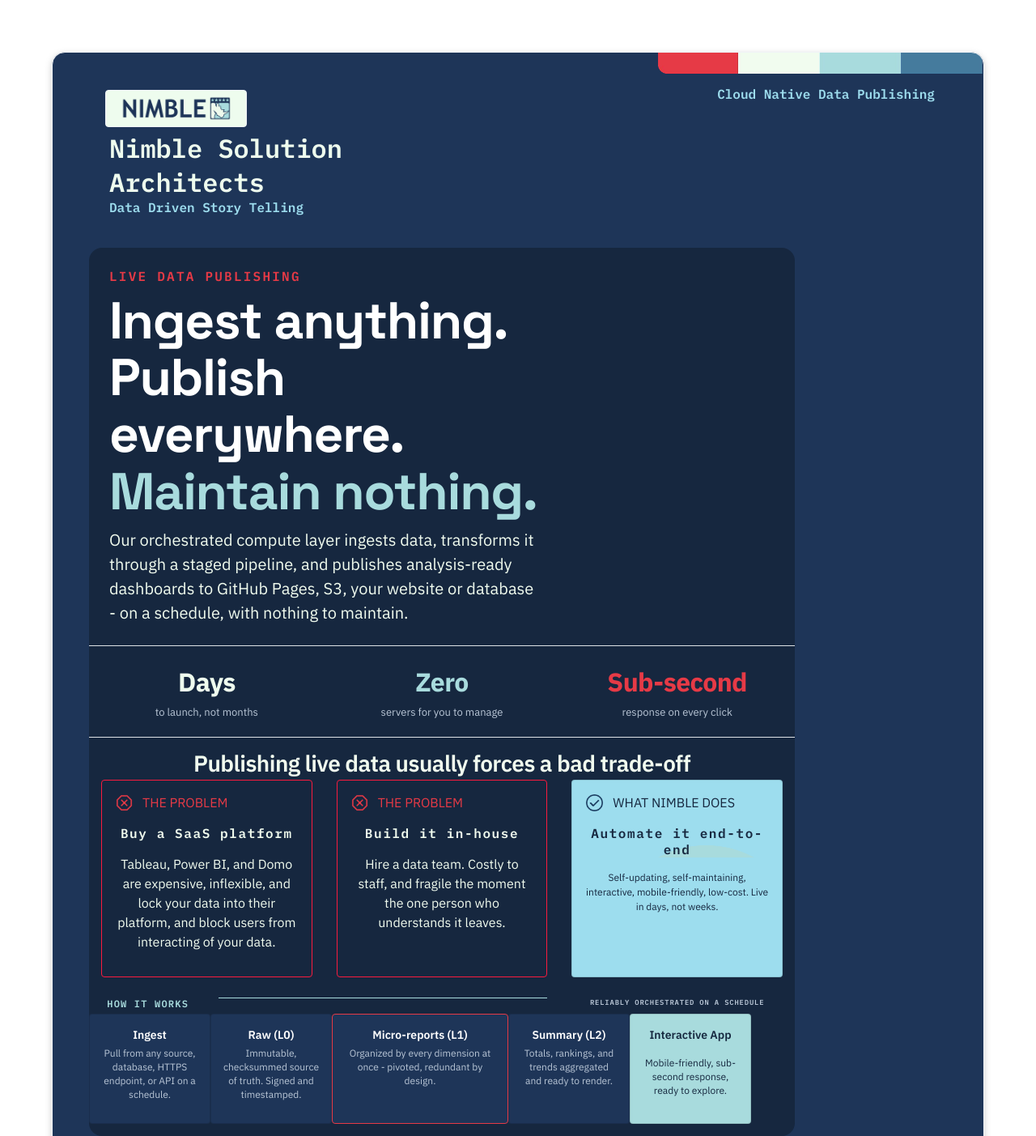
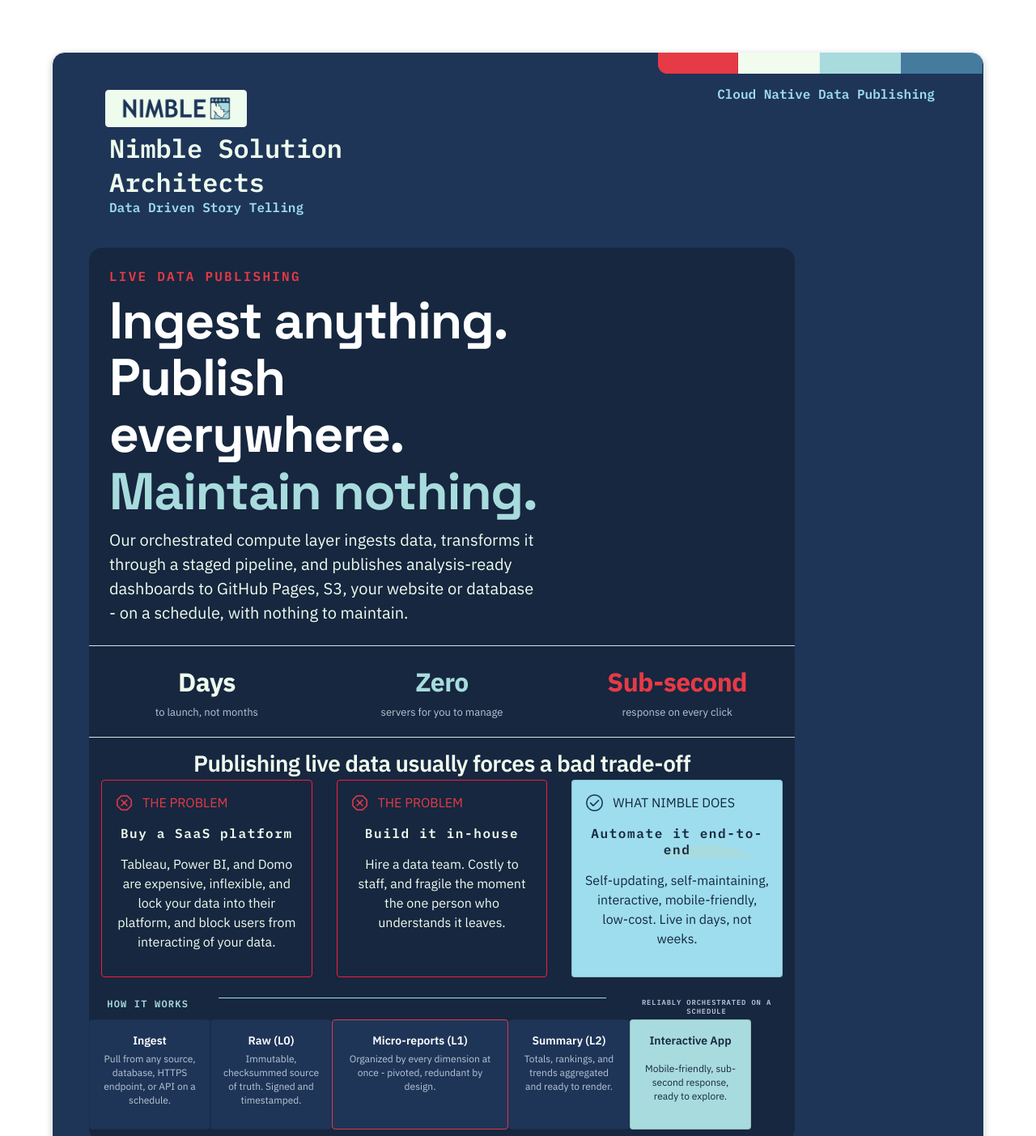
Before and after one commit to nimblesa/nimblesa.github.io, a Jekyll site: the page built from _posts/2026-07-02-main.html, in a window 1280 px wide. Shown: the top 1403 px of the page at 81% size. Built offline with Jekyll 4.4.1, drawn with Linux system fonts in a browser that asks for light colours; grey boxes are pictures that could not be loaded.

Commit message:
update:NIMBLESA:layout:2026:7:4

```diff
--- a/_posts/2026-07-02-main.html
+++ b/_posts/2026-07-02-main.html
@@ -72,8 +72,8 @@ tags: [civic, transparency, data]
 
 	<div class="row break-row">
 		<div class="col-2"><div class="section-callout">How It Works</div></div>
-		<div class="col-6"><div class="section-rule"></div></div>
-		<div class="col-4"><div class="section-note">
+		<div class="col-7"><div class="section-rule"></div></div>
+		<div class="col-3"><div class="section-note">
         	Reliably orchestrated on a schedule
         </div></div>
 	</div>
--- a/www/css/www.css
+++ b/www/css/www.css
@@ -315,7 +315,7 @@ h4 {
 }
 
 h1.title {
-    font: 600 64px 'Space Grotesk', monospace;
+    font: 700 64px 'Space Grotesk', monospace;
     margin:10px;
     line-height:1.1;
     font-weight:700;
@@ -416,7 +416,6 @@ h1.title .offset-color {
 }
 
 .post .solution-text {
-    font-size: 0.75em;
     color: var(--primary-dk-navy);
 }
 
```
